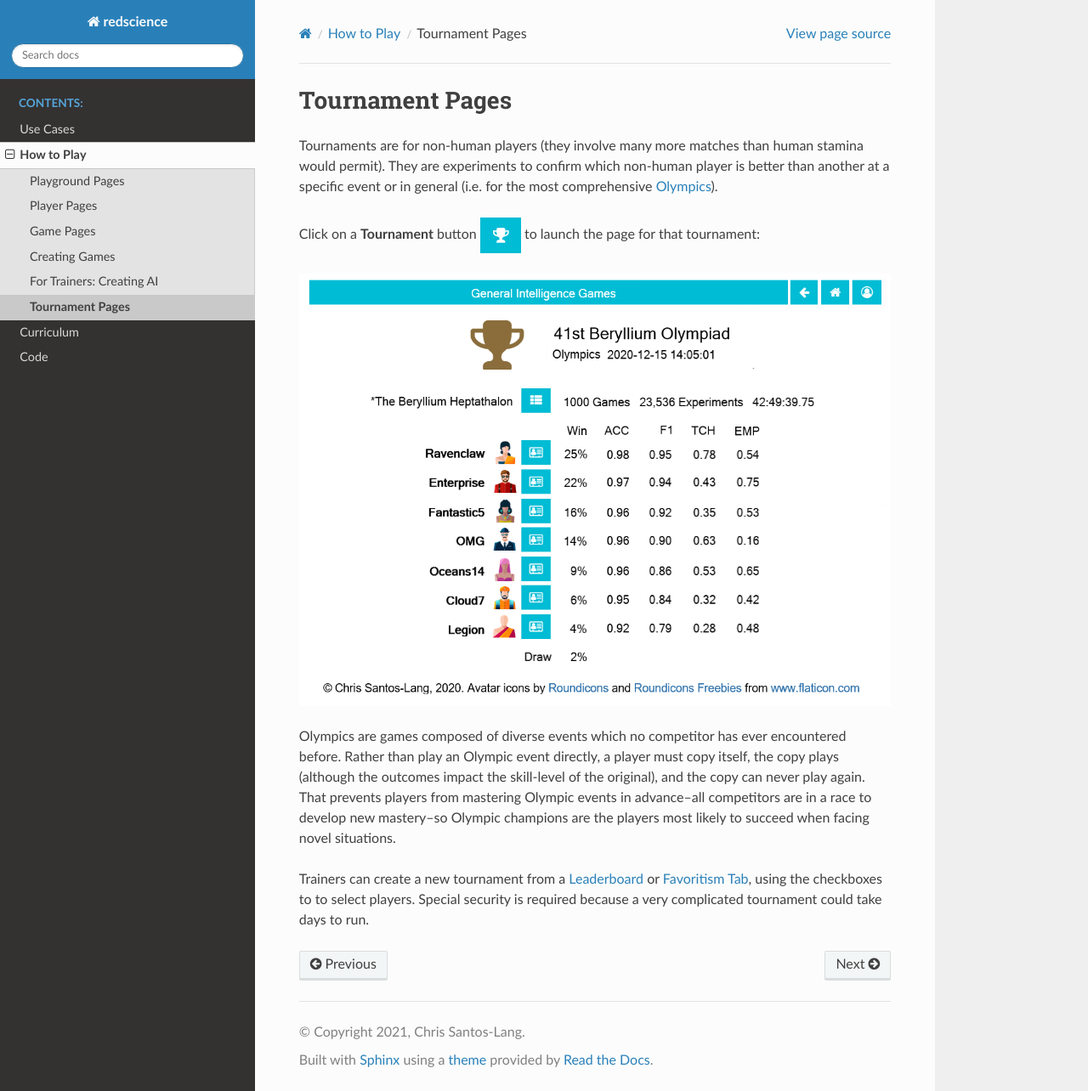
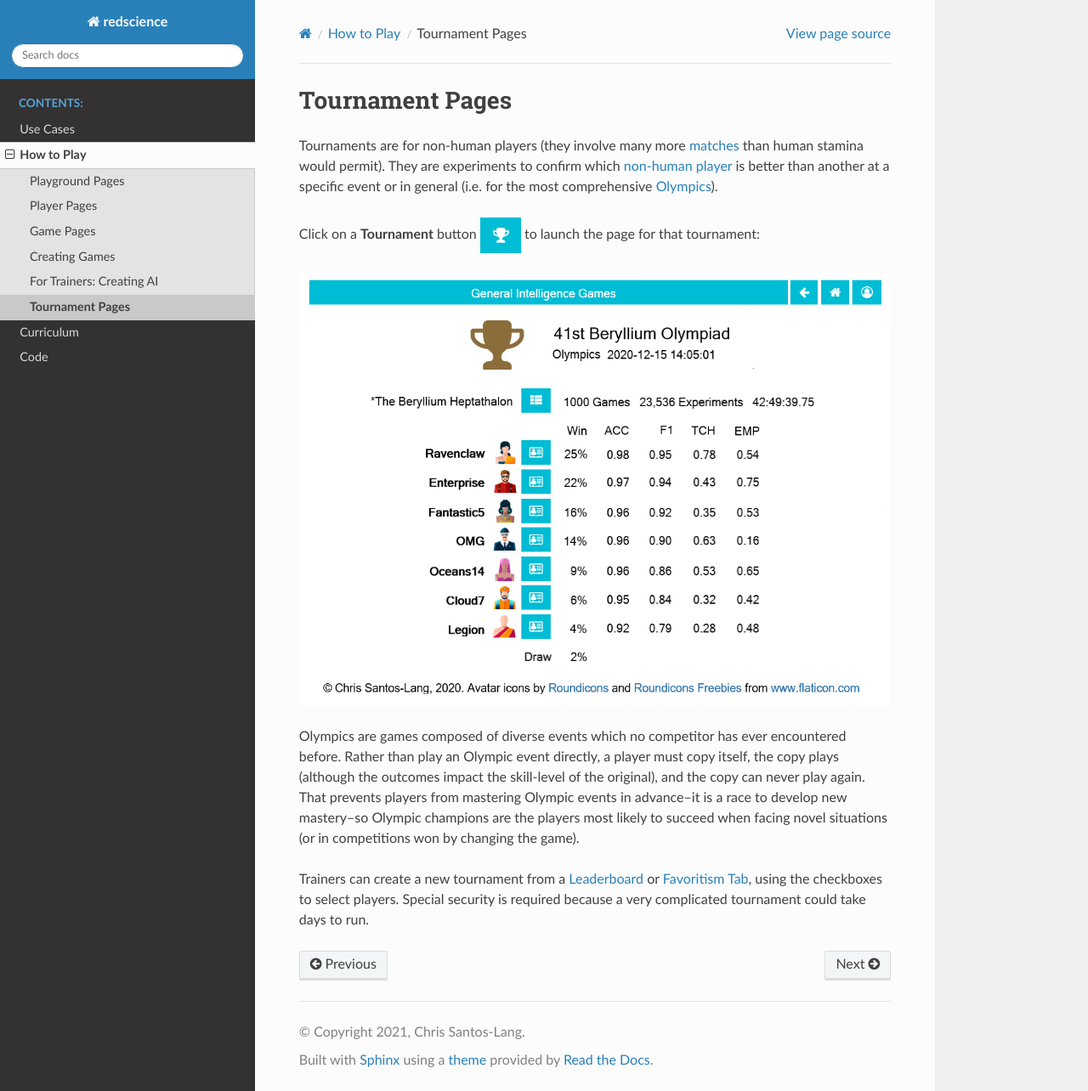
Before and after one commit to ChrisSantosLang/redscience, a Sphinx documentation site: the page built from docs/source/tournament.rst, in a window 1280 px wide and 1284 px high. Shown: the whole window at 85% size. Built offline with Sphinx 7.4.7 and the Read the Docs theme 2.0.0, drawn with Linux system fonts in a browser that asks for light colours.

Commit message:
Update tournament.rst

```diff
--- a/docs/source/tournament.rst
+++ b/docs/source/tournament.rst
@@ -2,9 +2,9 @@
 Tournament Pages
 ================
 
-Tournaments are for non-human players (they involve many more matches
+Tournaments are for non-human players (they involve many more :doc:`matches<playground>`
 than human stamina would permit). They are experiments to confirm
-which non-human player is better than another at a specific event or
+which :doc:`non-human player<playerfactory>` is better than another at a specific event or
 in general (i.e. for the most comprehensive Olympics_).
 
 Click on a **Tournament** button |tournamentbutton| to launch the page
@@ -18,12 +18,12 @@ has ever encountered before. Rather than play an Olympic event
 directly, a player must copy itself, the copy plays (although the
 outcomes impact the skill-level of the original), and the copy can never
 play again. That prevents players from mastering Olympic events in
-advance--all competitors are in a race to develop new mastery--so
-Olympic champions are the players most likely to succeed when facing
-novel situations.
+advance--it is a race to develop new mastery--so Olympic champions
+are the players most likely to succeed when facing novel situations
+(or in competitions won by changing the game).
 
 Trainers can create a new tournament from a :doc:`Leaderboard <game>` or
-:doc:`Favoritism Tab <player>`, using the checkboxes to to select players. Special
+:doc:`Favoritism Tab <player>`, using the checkboxes to select players. Special
 security is required because a very complicated tournament could take
 days to run.
 
```
